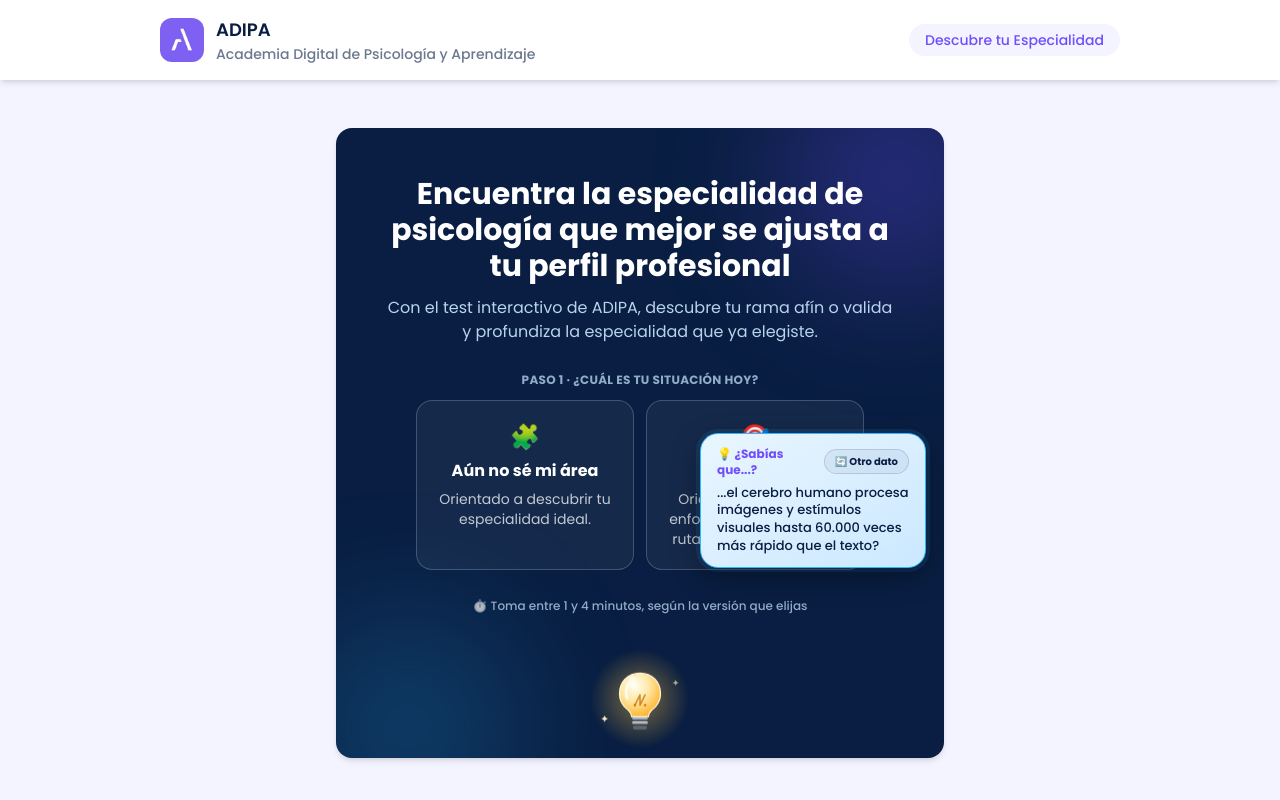
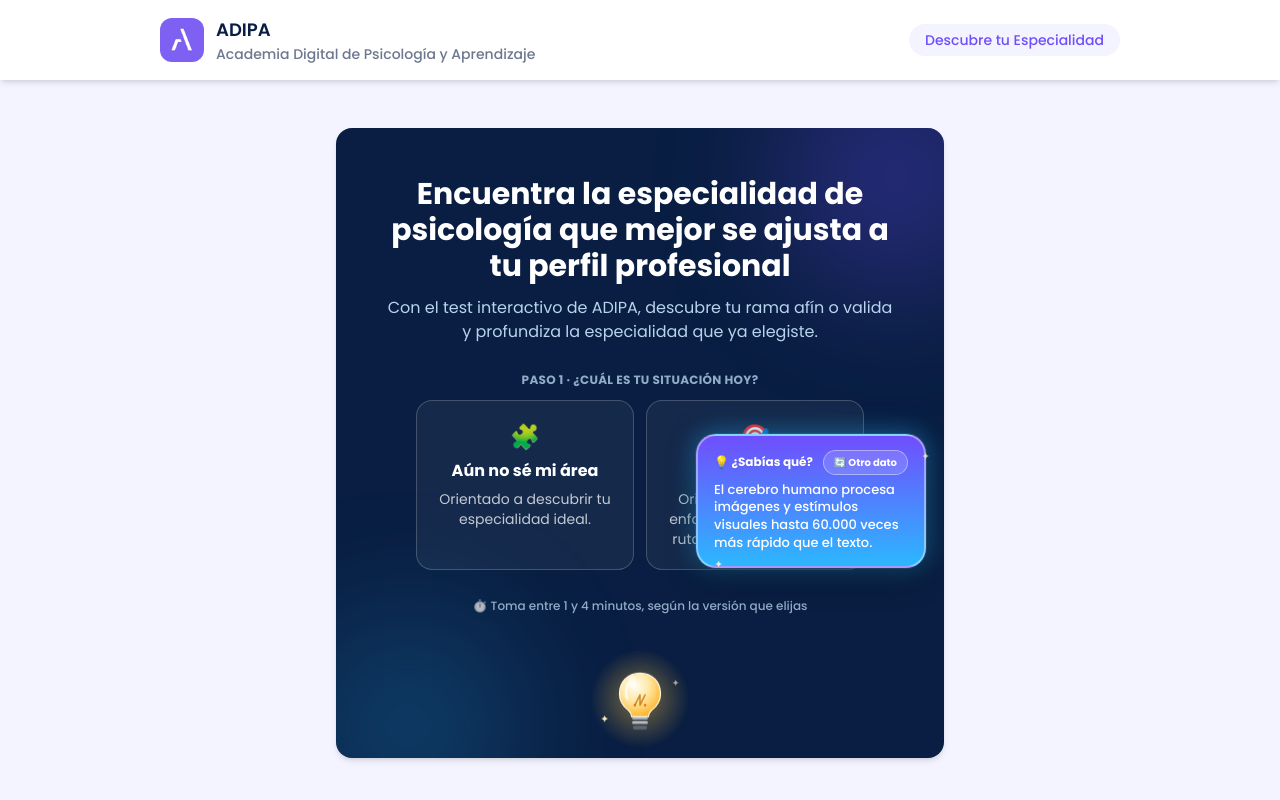
Before and after one commit to natalialeyton/adipa-quiz, a Next.js app: page / in a window 1280 px wide. Shown: the top 800 px of the page. Built offline with nearby package versions, Linux system fonts and the light colour scheme.

Commit message:
Alinea el pop-up de datos curiosos con la estética del Adipa Social Kit y corrige textos

```diff
--- a/components/IdeaBulbPopUp.jsx
+++ b/components/IdeaBulbPopUp.jsx
@@ -20,10 +20,12 @@
 // el punto medio (50%); en los extremos simplemente invierte de
 // dirección y sigue.
 //
-// Colores: el cuadro del dato usa la paleta celeste aprobada de ADIPA
-// (primary-cyan / secondary-light) sobre fondo claro, para que nunca se
-// "pierda" contra el navy de la tarjeta -a diferencia de la versión
-// anterior, que usaba navy sobre navy-.
+// Colores: el cuadro del dato usa exactamente el mismo degradado
+// morado→celeste de las tarjetas de Instagram del Adipa Social Kit (ver
+// StoryFrame en ShareCard.jsx: bg-gradient-to-b from-primary-purple
+// to-primary-cyan), con un borde neón brillante + destellos -mismo
+// estilo que la ampolleta- y texto blanco de alto contraste, para que la
+// estética del pop-up quede unificada con el resto del kit.
 //
 // Animación: el desplazamiento horizontal de la ampolleta (con parada
 // exacta a mitad de camino y reacción inmediata al click) lo maneja este
@@ -38,11 +40,11 @@
 import { useEffect, useRef, useState } from "react";
 
 const FUN_FACTS = [
-  "...caminar 20 minutos en un entorno natural reduce el cortisol (hormona del estrés) en un 21%?",
-  "...el cerebro humano procesa imágenes y estímulos visuales hasta 60.000 veces más rápido que el texto?",
-  "...practicar la gratitud de forma constante reorganiza las conexiones de la corteza prefrontal aumentando la resiliencia?",
-  "...existen más de 50 ramas y enfoques de especialización dentro de la psicología moderna y la neurociencia?",
-  "...escuchar música durante el estudio activa ambos hemisferios cerebrales facilitando la consolidación de la memoria?",
+  "Caminar 20 minutos en un entorno natural reduce el cortisol (hormona del estrés) en un 21%.",
+  "El cerebro humano procesa imágenes y estímulos visuales hasta 60.000 veces más rápido que el texto.",
+  "Practicar la gratitud de forma constante reorganiza las conexiones de la corteza prefrontal aumentando la resiliencia.",
+  "Existen más de 50 ramas y enfoques de especialización dentro de la psicología moderna y la neurociencia.",
+  "Escuchar música durante el estudio activa ambos hemisferios cerebrales facilitando la consolidación de la memoria.",
 ];
 
 // Puntos de referencia del recorrido de la ampolleta (% desde la
@@ -260,11 +262,13 @@ export default function IdeaBulbPopUp() {
     <>
       {/* Cuadro del dato curioso: independiente de la ampolleta, se
           reposiciona por distintos puntos de TODA la tarjeta (no solo
-          junto al pie), en celeste ADIPA para siempre destacar sobre el
-          fondo navy. */}
+          junto al pie). Mismo degradado morado→celeste que las tarjetas
+          de Instagram del Social Kit (from-primary-purple to-primary-cyan
+          en ShareCard.jsx), con borde neón + destellos y texto blanco de
+          alto contraste. */}
       {popupOpen && (
         <div
-          className={`pointer-events-none absolute z-20 w-[226px] max-w-[66vw] rounded-[18px] border-[1.5px] border-primary-cyan bg-gradient-to-br from-[#E9F6FF] to-secondary-light px-4 py-3 text-left shadow-[0_8px_28px_rgba(0,0,0,0.35),0_0_0_4px_rgba(44,183,255,0.12)] transition-[opacity,transform] duration-200 ease-out ${
+          className={`pointer-events-none absolute z-20 w-[230px] max-w-[68vw] rounded-[20px] border-2 border-white/40 bg-gradient-to-b from-primary-purple to-primary-cyan px-4 py-3.5 text-left shadow-[0_10px_30px_rgba(0,0,0,0.4),0_0_0_1px_rgba(255,255,255,0.1),0_0_26px_rgba(44,183,255,0.55)] transition-[opacity,transform] duration-200 ease-out ${
             popupVisible ? "pointer-events-auto opacity-100" : "opacity-0"
           }`}
           style={{
@@ -272,17 +276,37 @@ export default function IdeaBulbPopUp() {
             transform: popupVisible ? activePosition.visible : activePosition.hidden,
           }}
         >
+          {/* Destellos, mismo estilo/animación que los de la ampolleta. */}
+          <span
+            className="pointer-events-none absolute -left-1.5 -top-1.5 text-[11px] text-[#FFF3C4] animate-sparkle-twinkle"
+            style={{ animationDelay: "0.2s" }}
+          >
+            ✦
+          </span>
+          <span
+            className="pointer-events-none absolute -right-1.5 top-3 text-[11px] text-[#FFF3C4] animate-sparkle-twinkle"
+            style={{ animationDelay: "0.9s" }}
+          >
+            ✦
+          </span>
+          <span
+            className="pointer-events-none absolute -bottom-1.5 left-4 text-[11px] text-[#FFF3C4] animate-sparkle-twinkle"
+            style={{ animationDelay: "1.4s" }}
+          >
+            ✦
+          </span>
+
           <div className="mb-1.5 flex items-center justify-between gap-2">
-            <span className="text-xs font-extrabold text-primary-purple">💡 ¿Sabías que...?</span>
+            <span className="text-xs font-extrabold text-white drop-shadow-sm">💡 ¿Sabías qué?</span>
             <button
               type="button"
               onClick={handleRefreshClick}
-              className="flex-shrink-0 rounded-full border border-secondary-navy/15 bg-secondary-navy/5 px-2.5 py-1 text-[10px] font-bold text-secondary-navy transition hover:border-primary-cyan hover:bg-primary-cyan/10"
+              className="flex-shrink-0 rounded-full border border-white/40 bg-white/15 px-2.5 py-1 text-[10px] font-bold text-white transition hover:border-white/70 hover:bg-white/25"
             >
               🔄 Otro dato
             </button>
           </div>
-          <p className="text-xs font-medium leading-snug text-secondary-navy sm:text-[13px]">{FUN_FACTS[factIndex]}</p>
+          <p className="text-xs font-medium leading-snug text-white sm:text-[13px]">{FUN_FACTS[factIndex]}</p>
         </div>
       )}
 
```
